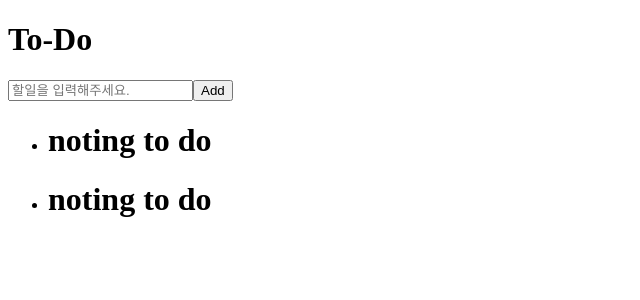
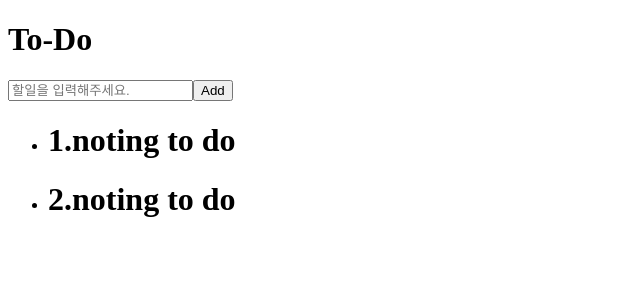
Before and after one commit to takeaways/react-testing, a React app: page / in a window 1280 px wide. Shown: the top 300 px of the page, without its empty margins (0-640 px from the left). Built offline with nearby package versions, Linux system fonts and the light colour scheme.

Commit message:
스테이트 설정하여 할일 목록을 추가 할 수 잇도록 작업

```diff
--- a/src/App.jsx
+++ b/src/App.jsx
@@ -1,22 +1,31 @@
 import React, { useState } from 'react';
-import Input from "./Input";
-import List from "./List"
-
-
+import Page from "./Page"
 
 export default function App() {
+    const [state, setState] = useState({
+        newId:100,
+        taskTitle:'',
+        tasks:[{id:1,title:'noting to do'},{id:2,title:'noting to do'}]
+    })
 
-    function onClick(){
-        //할일추ㅣ
+    const {tasks,newId, taskTitle} = state;
+
+    function handleClickAddTask(){
+        setState({
+            newId: newId+1,
+            taskTitle: '',
+            tasks: [...tasks, {id:newId, title: taskTitle}]
+        })
     }
-    const tasks =[{id:1,title:'noting to do'},{id:2,title:'noting to do'}]
+
+    function handleChangeTitle(event){
+        setState({
+            ...state,
+            taskTitle: event.target.value
+        })
+    }
 
     return (
-       <div>
-           <h1>To-Do</h1>
-           <Input onClick={onClick}/>
-           <List tasks={tasks}/>
-       </div>
-
+      <Page tasks={tasks} taskTitle={taskTitle} onClick={handleClickAddTask} onChange={handleChangeTitle}/>
     );
 }
--- a/src/Input.jsx
+++ b/src/Input.jsx
@@ -1,8 +1,8 @@
 import React from "react";
-export default function Input({onClick}){
+export default function Input({onClick, onChange, value}){
     return (
         <p>
-            <input type="text" placeholder={"할일을 입력해주세요."}/>
+            <input type="text" placeholder={"할일을 입력해주세요."} value={value} onChange={onChange}/>
             <button type={"submit"} onClick={onClick}>Add</button>
         </p>
     )
--- a/src/Item.jsx
+++ b/src/Item.jsx
@@ -4,7 +4,7 @@ export default function Item({task}){
     return (
         <li>
             <div>
-                <h1>{task.title}</h1>
+                <h1><span>{task.id}.</span>{task.title}</h1>
             </div>
         </li>
     )
--- /dev/null
+++ b/src/Page.jsx
@@ -0,0 +1,19 @@
+import React, {useState} from 'react';
+import Input from "./Input";
+import List from "./List"
+
+
+export default function Page({onClick, tasks, taskTitle, onChange}) {
+
+    return (
+        <div>
+            <h1>To-Do</h1>
+            <Input
+                onClick={onClick}
+                onChange={onChange}
+                value={taskTitle}/>
+            <List tasks={tasks}/>
+        </div>
+
+    );
+}
```
